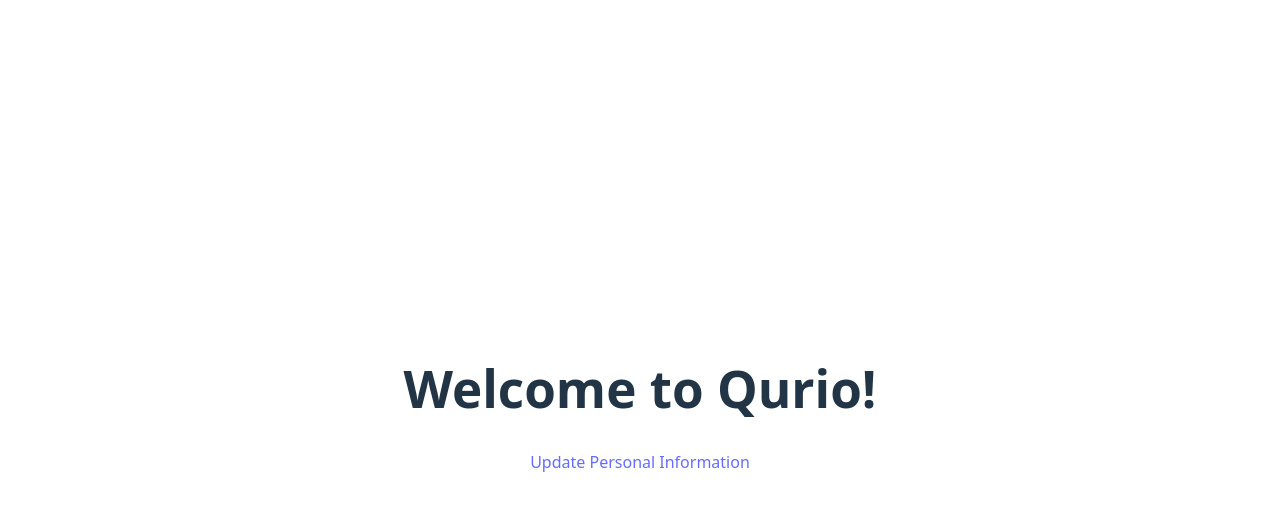
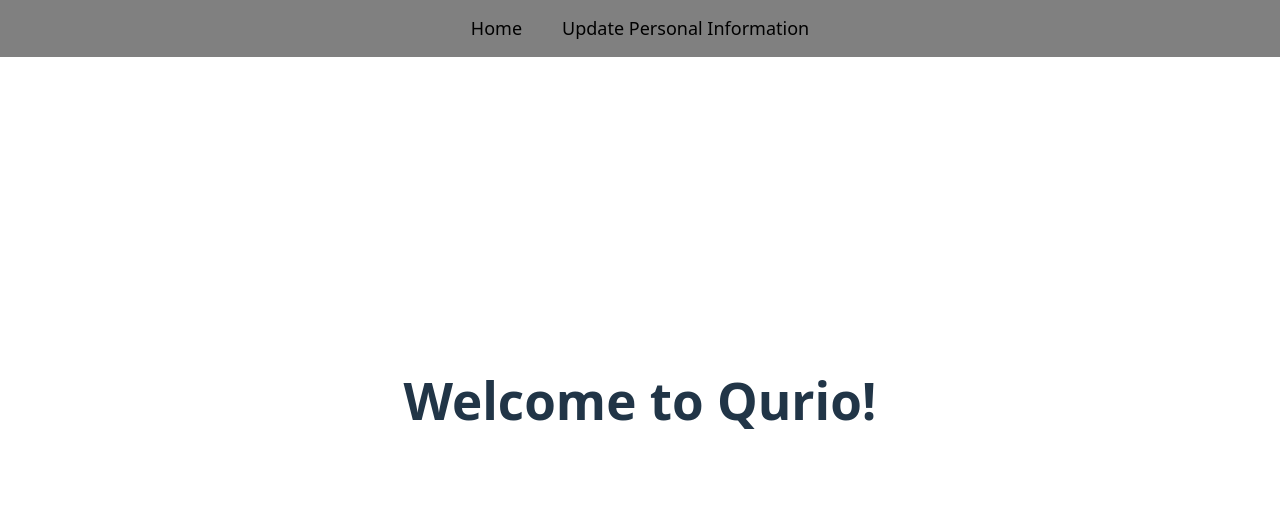
Before and after one commit to Indigenous1151/Qurio, a React app in the folder Frontend/: page / in a window 1280 px wide. Shown: the top 510 px of the page. Built offline with nearby package versions, Linux system fonts and the light colour scheme; the HTML template or start-up script is replaced by a standard one.

Commit message:
Creating the Navigation Bar

```diff
--- a/Frontend/src/components/navbar.tsx
+++ b/Frontend/src/components/navbar.tsx
@@ -0,0 +1,18 @@
+
+import {Link} from 'react-router-dom';
+import '../details/Navbar.css';
+
+export const Navbar = () => {
+  return (
+    <div className = 'header'>
+      <div>
+        <div>
+            <ul>
+                <li><Link to="/">Home</Link></li>
+                <li><Link to="/UpdatePersonalInformation">Update Personal Information</Link></li>
+            </ul>
+        </div>
+      </div>
+    </div>
+  );
+};
--- /dev/null
+++ b/Frontend/src/details/Navbar.css
@@ -0,0 +1,27 @@
+.header {
+    position: fixed;
+    top: 0;
+    left: 0;
+    width: 100%;
+    background: gray;
+    padding: 15px 0;
+}
+
+.header ul {
+    list-style: none;
+    display: flex;
+    justify-content: center;
+    gap: 40px;
+    margin: 0;
+    padding: 0;
+}
+
+.header li {
+    font-size: 18px;
+}
+
+.header a {
+    text-decoration: none;
+    color: black;
+    font-weight: 500;
+}
--- a/Frontend/src/pages/Home.tsx
+++ b/Frontend/src/pages/Home.tsx
@@ -1,13 +1,12 @@
-import {Link} from 'react-router-dom'
+import {Link} from 'react-router-dom';
+import { Navbar } from '../components/navbar';
 
 
-export function Home(){
-    return(
-        <>
-
-            <h1>Welcome to Qurio!</h1>
-            {/* <Link to="/">Home</Link> */}
-            <Link to="/UpdatePersonalInformation">Update Personal Information</Link>
-        </>
-    )
+export function Home() {
+  return (
+    <div>
+      <Navbar />
+      <h1 className="center-title">Welcome to Qurio!</h1>
+    </div>
+  );
 }
--- a/Frontend/src/pages/UpdatePersonalInformation.tsx
+++ b/Frontend/src/pages/UpdatePersonalInformation.tsx
@@ -1,9 +1,13 @@
+
+import { Navbar } from '../components/navbar';
 
 
 export function UpdatePersonalInformation(){
     return(
-        <>
-            <h1>Update Personal Info!</h1>
-        </>
+    <div>
+      <Navbar></Navbar>
+        <h1>Update Personal Information!</h1>
+        <p>This is the update personal information page.</p>
+      </div>
     )
 }
```
